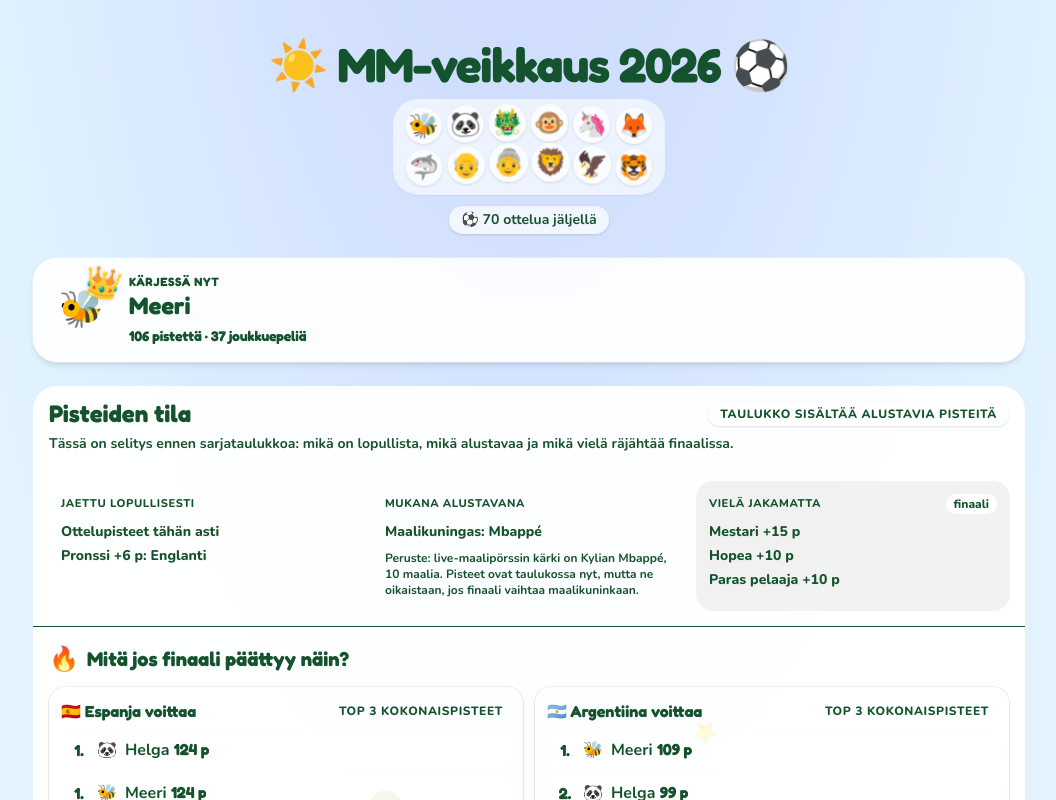
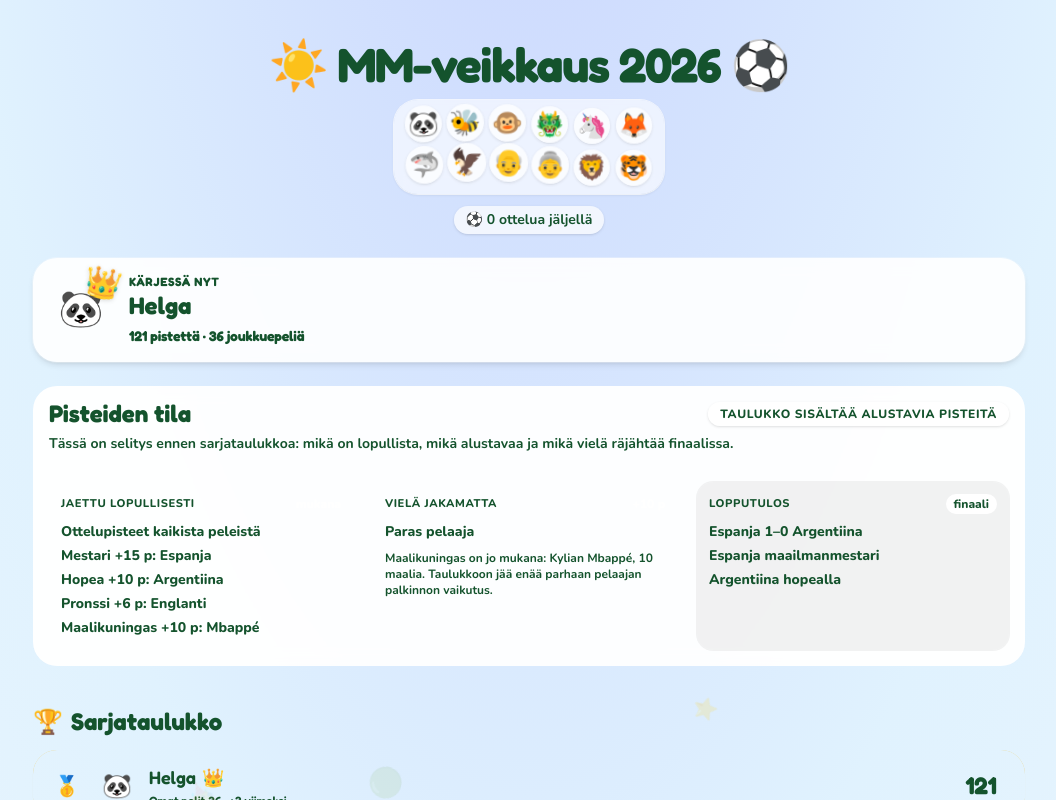
Before and after one commit to intery-oy/mm-veikkaus, a React (Vite) app: page / in a window 1280 px wide. Shown: the top 800 px of the page, without its empty margins (111-1167 px from the left). Built offline with nearby package versions, Linux system fonts and the light colour scheme.

Commit message:
Päivitä finaalin jälkeinen pistetila

```diff
--- a/src/app/App.tsx
+++ b/src/app/App.tsx
@@ -208,28 +208,31 @@ export function App() {
                 </span>
               </div>
               <ul className="space-y-1 text-sm font-black text-[--color-ink]">
-                <li>Ottelupisteet tähän asti</li>
+                <li>Ottelupisteet kaikista peleistä</li>
+                <li>Mestari +15 p: Espanja</li>
+                <li>Hopea +10 p: Argentiina</li>
                 <li>Pronssi +6 p: Englanti</li>
+                <li>Maalikuningas +10 p: Mbappé</li>
               </ul>
             </div>
 
             <div className="rounded-2xl bg-[--color-sun]/25 p-3 ring-2 ring-[--color-sun]">
               <div className="mb-2 flex items-center justify-between gap-2">
                 <div className="text-[0.7rem] font-black uppercase tracking-wider text-[--color-muted]">
-                  Mukana alustavana
+                  Vielä jakamatta
                 </div>
                 <span className="rounded-full bg-[--color-ink] px-2 py-0.5 text-xs font-black text-white">
                   +10 p
                 </span>
               </div>
               <div className="text-sm font-black text-[--color-ink]">
-                Maalikuningas: Mbappé
+                Paras pelaaja
               </div>
               {topScorerLeader && (
                 <p className="mt-2 text-xs font-bold text-[--color-muted]">
-                  Peruste: live-maalipörssin kärki on {topScorerLeader.playerName},
-                  {` ${topScorerLeader.goals} maalia`}. Pisteet ovat taulukossa nyt,
-                  mutta ne oikaistaan, jos finaali vaihtaa maalikuninkaan.
+                  Maalikuningas on jo mukana: {topScorerLeader.playerName},
+                  {` ${topScorerLeader.goals} maalia`}. Taulukkoon jää enää parhaan pelaajan
+                  palkinnon vaikutus.
                 </p>
               )}
             </div>
@@ -237,20 +240,21 @@ export function App() {
             <div className="rounded-2xl bg-black/5 p-3 ring-1 ring-black/5">
               <div className="mb-2 flex items-center justify-between">
                 <div className="text-[0.7rem] font-black uppercase tracking-wider text-[--color-muted]">
-                  Vielä jakamatta
+                  Lopputulos
                 </div>
                 <span className="rounded-full bg-white px-2 py-0.5 text-xs font-black text-[--color-muted]">
                   finaali
                 </span>
               </div>
               <ul className="space-y-1 text-sm font-black text-[--color-ink]">
-                <li>Mestari +15 p</li>
-                <li>Hopea +10 p</li>
-                <li>Paras pelaaja +10 p</li>
+                <li>Espanja 1–0 Argentiina</li>
+                <li>Espanja maailmanmestari</li>
+                <li>Argentiina hopealla</li>
               </ul>
             </div>
           </div>
 
+          {data.finalScenarios.length > 0 && (
             <div className="border-t border-[--color-line] p-4">
               <div className="mb-3 flex items-center gap-2">
                 <span className="text-2xl">🔥</span>
@@ -296,6 +300,7 @@ export function App() {
                 Paras pelaaja +10 p on silti vielä jakamatta, eli viimeinen pieni kaaoskortti on yhä pakassa.
               </p>
             </div>
+          )}
         </section>
         <StandingsTable bettors={data.bettors} />
         {data.topScorers.length > 0 && (
--- a/src/app/viewmodel.ts
+++ b/src/app/viewmodel.ts
@@ -379,10 +379,16 @@ export function buildPortalData(): PortalData {
   const activeKnockoutStage = upcomingFixtures
     .map((fixture) => fixture.id.split('-')[0]!)
     .find((stage) => stage in KNOCKOUT_REMAINING_BY_STAGE);
-  const remainingTournamentMatches =
-    activeKnockoutStage !== undefined
-      ? KNOCKOUT_REMAINING_BY_STAGE[activeKnockoutStage]!
-      : Math.max(0, matches.length + KNOCKOUT_MATCH_TOTAL - playedMatches);
+  let remainingTournamentMatches = Math.max(
+    0,
+    matches.length + KNOCKOUT_MATCH_TOTAL - playedMatches,
+  );
+  if (activeKnockoutStage !== undefined) {
+    remainingTournamentMatches = KNOCKOUT_REMAINING_BY_STAGE[activeKnockoutStage]!;
+  }
+  if (outcome.championTeamId !== null && outcome.silverTeamId !== null) {
+    remainingTournamentMatches = 0;
+  }
   const outcomePending =
     outcome.championTeamId === null &&
     outcome.silverTeamId === null &&
@@ -531,7 +537,9 @@ export function buildPortalData(): PortalData {
       awarded: outcome.bronzeTeamId !== null,
     },
   ];
-  const finalScenarios: FinalScenarioView[] = (['ESP', 'ARG'] as const).map((winnerTeamId) => {
+  const finalScenarios: FinalScenarioView[] =
+    outcome.championTeamId === null && outcome.silverTeamId === null
+      ? (['ESP', 'ARG'] as const).map((winnerTeamId) => {
           const finalMatch = {
             id: 'FINAL-ESP-ARG',
             homeTeamId: 'ESP',
@@ -565,7 +573,8 @@ export function buildPortalData(): PortalData {
               total: s.total,
             })),
           };
-  });
+        })
+      : [];
 
   return {
     bettors: bettorViews,
--- a/src/data/results.ts
+++ b/src/data/results.ts
@@ -99,8 +99,8 @@ const KNOCKOUT_MATCHES: Match[] = (auto.knockoutFixtures ?? []).map((fixture) =>
 export const matches: Match[] = [...groupMatches(), ...KNOCKOUT_MATCHES];
 
 export const outcome: TournamentOutcome = {
-  championTeamId: null,
-  silverTeamId: null,
+  championTeamId: 'ESP',
+  silverTeamId: 'ARG',
   bronzeTeamId: 'ENG',
   bestPlayerId: null,
   topScorerId: 'mbappe',
```
Also changed, not shown: 1 other file (tests, documents, lock files or other folders). Lines whose indentation alone changed are shown as unchanged.
